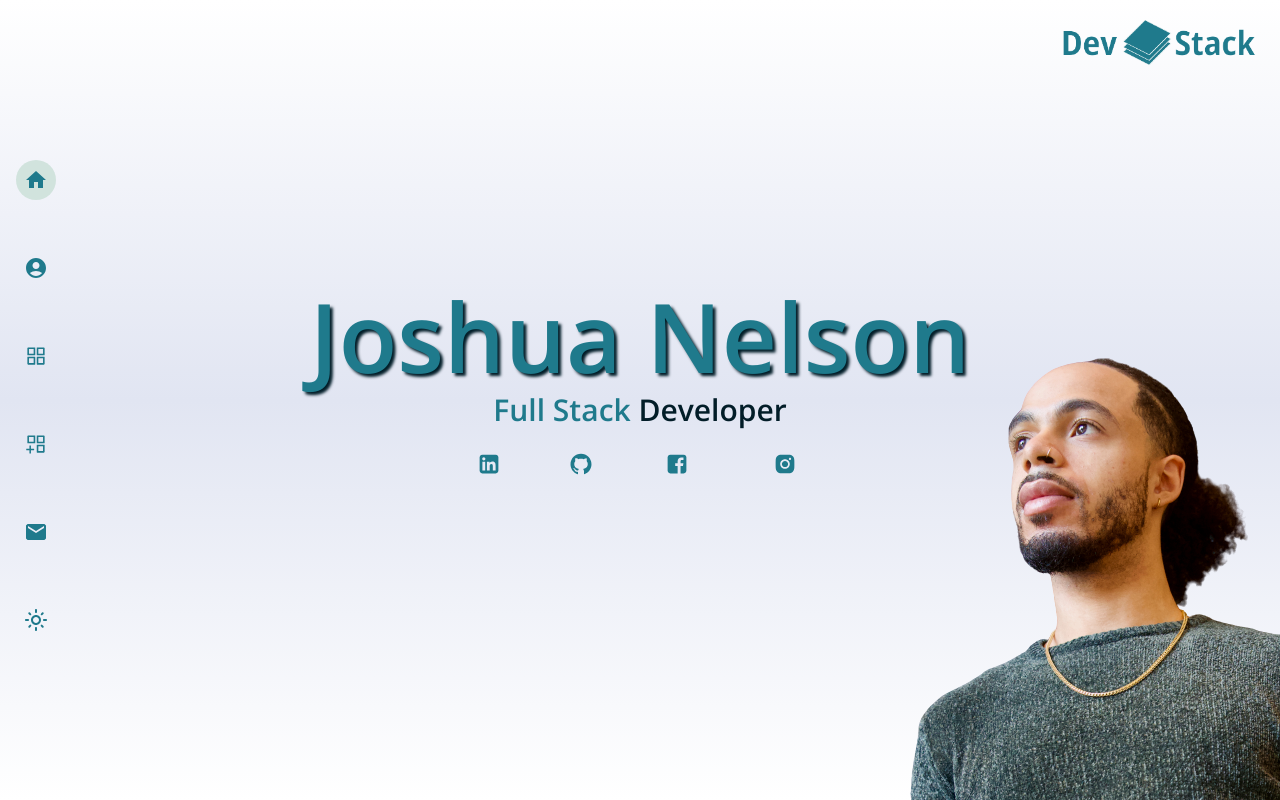
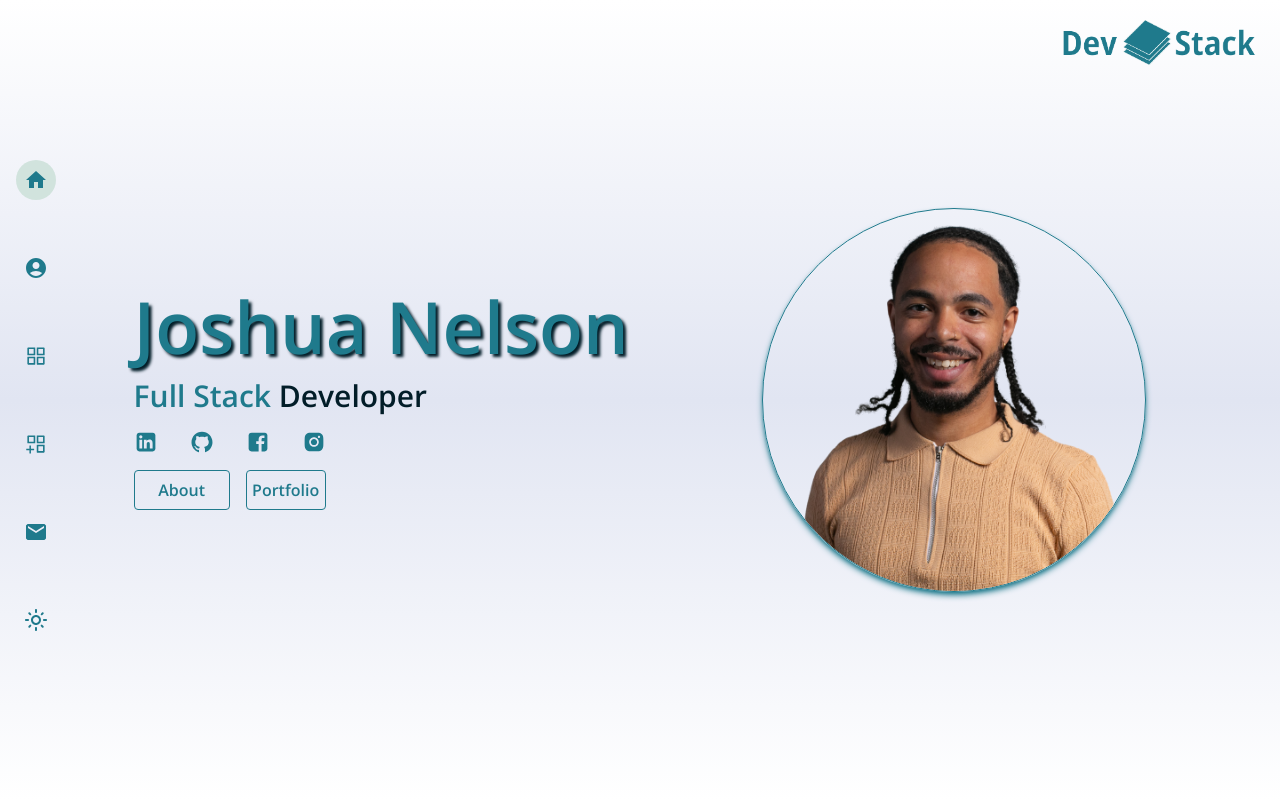
Before and after one commit to joshuanelsondev/devstack-project, a React (Create React App) app: page / in a window 1280 px wide. Built offline with nearby package versions, Linux system fonts and the light colour scheme; what tailwindcss-dark-mode would draw is missing.

Commit message:
Edit Home Page

```diff
--- a/src/App.js
+++ b/src/App.js
@@ -38,7 +38,7 @@ function App() {
 
 
   return (
-    <div className="w-full min-h-screen bg-fixed text-dark bg-gradient-to-t from-white via-gray to-white dark:bg-gradient-to-b dark:from-dark dark:via-primary dark:to-dark font-open-sans">
+    <div className="w-full min-h-screen bg-fixed text-dark bg-gradient-to-t from-white via-gray to-white dark:bg-gradient-to-b dark:from-dark dark:via-primary dark:to-dark font-open">
       <Router>
         {!errorPage && <Nav toggleMode={toggleMode} />}
         <Routes>
--- a/src/Components/NewProject.js
+++ b/src/Components/NewProject.js
@@ -180,7 +180,7 @@ export default function NewProject() {
           <div className="flex w-full justify-end">
             <button
               onClick={handleSubmit}
-              className="text-primary font-semibold bg-secondary cursor-pointer p-2 rounded-xl w-20 z-30 h-auto hover:bg-primary hover:text-secondary"
+              className="text-primary font-semibold bg-secondary border border-primary cursor-pointer p-2 rounded-xl w-20 z-30 h-auto hover:bg-primary hover:text-secondary"
             >
               Save
             </button>
--- a/src/Pages/Home.js
+++ b/src/Pages/Home.js
@@ -1,6 +1,6 @@
 import { useEffect } from "react";
-
-
+import { Link } from "react-router-dom";
+import imageHome from "../assets/pursuit_headshot.png";
 import {
   AiFillLinkedin,
   AiOutlineGithub,
@@ -14,19 +14,17 @@ export default function Home({ setErrorPage }) {
   }, [setErrorPage]);
 
   return (
-    <div className="h-screen w-full flex flex-col bg-imageHome bg-no-repeat bg-right-bottom">
-      <div className="flex justify-center mt-52 gap-20 relative">
-        <div className="w-96 xl:w-9/12 h-auto mt-20 text-center z-20">
-          <h1
-            className="text-6xl xl:text-8xl text-primary dark:text-blue font-semibold text-shadow"
-          >
+    <div className="h-screen w-full flex flex-col">
+      <div className="h-full w-full flex justify-evenly items-center relative">
+        <div className="w-fit h-auto text-left z-20">
+          <h1 className="text-6xl xl:text-7xl text-primary dark:text-blue font-semibold text-shadow mb-4">
             Joshua Nelson
           </h1>
           <h2 className="text-3xl mt-2 font-semibold text-dark dark:text-dark">
-            <span className="text-primary dark:text-blue">Full Stack</span> Developer
+            <span className="text-primary dark:text-blue">Full Stack</span>{" "}
+            Developer
           </h2>
-          <div className="flex mt-4 gap-8 justify-center">
-            <div className="flex flex-col items-center gap-2">
+          <div className="flex mt-4 gap-8 justify-start">
             <a
               className="peer"
               href="https://www.linkedin.com/in/joshuanelsondev"
@@ -34,16 +32,10 @@ export default function Home({ setErrorPage }) {
               rel="noreferrer"
             >
               <AiFillLinkedin
-                  className="p-2 text-primary dark:text-blue cursor-pointer hover:bg-secondary hover:dark:bg-dark  rounded-full"
-                  size={40}
+                className=" text-primary dark:text-blue cursor-pointer  rounded-full"
+                size={24}
               />
             </a>
-              <p className="text-primary dark:text-blue font-semibold invisible peer-hover:visible">
-                LinkedIn
-              </p>
-            </div>
-
-            <div className="flex flex-col items-center gap-2">
             <a
               className="peer"
               href="https://github.com/joshuanelsondev"
@@ -51,16 +43,10 @@ export default function Home({ setErrorPage }) {
               rel="noreferrer"
             >
               <AiOutlineGithub
-                  className="p-2 text-primary hover:bg-secondary hover:dark:bg-dark dark:text-blue cursor-pointer  rounded-full"
-                  size={40}
+                className=" text-primary dark:text-blue cursor-pointer  rounded-full"
+                size={24}
               />
             </a>
-              <p className="text-primary dark:text-blue font-semibold invisible peer-hover:visible">
-                GitHub
-              </p>
-            </div>
-
-            <div className="flex flex-col items-center gap-2">
             <a
               className="peer"
               href="https://www.facebook.com/JoshuaNelsonSax"
@@ -68,16 +54,10 @@ export default function Home({ setErrorPage }) {
               rel="noreferrer"
             >
               <AiFillFacebook
-                  className="p-2 text-primary dark:text-blue cursor-pointer hover:bg-secondary hover:dark:bg-dark  rounded-full"
-                  size={40}
+                className=" text-primary dark:text-blue cursor-pointer  rounded-full"
+                size={24}
               />
             </a>
-              <p className="text-primary dark:text-blue font-semibold invisible peer-hover:visible">
-                Facebook
-              </p>
-            </div>
-
-            <div className="flex flex-col items-center gap-2">
             <a
               className="peer"
               href="https://www.instagram.com/joshuanelsonmusic/"
@@ -85,16 +65,31 @@ export default function Home({ setErrorPage }) {
               rel="noreferrer"
             >
               <AiFillInstagram
-                  className="p-2 text-primary dark:text-blue cursor-pointer hover:bg-secondary hover:dark:bg-dark  rounded-full"
-                  size={40}
+                className=" text-primary dark:text-blue cursor-pointer  rounded-full"
+                size={24}
               />
             </a>
-              <p className="text-primary dark:text-blue font-semibold invisible peer-hover:visible">
-                Instagram
-              </p>
+          </div>
+          <div className="flex gap-4 mt-4">
+            <Link
+              to={"/about"}
+              className="h-10 w-24  flex items-center justify-center rounded border text-primary dark:text-blue dark:hover:bg-blue dark:hover:text-primary font-semibold px-2 hover:bg-primary hover:text-secondary"
+            >
+              About
+            </Link>
+            <Link
+              to={"/projects"}
+              className="h-10 w-20  flex items-center justify-center rounded border text-primary dark:text-blue dark:hover:bg-blue dark:hover:text-primary font-semibold px-2 hover:bg-primary hover:text-secondary"
+            >
+              Portfolio
+            </Link>
           </div>
         </div>
-        </div>
+        <img
+          className="rounded-full h-96 w-96 object-contain pt-4 shadow-md shadow-primary border border-primary dark:border-blue"
+          src={imageHome}
+          alt="Headshot"
+        />
       </div>
     </div>
   );
--- a/tailwind.config.js
+++ b/tailwind.config.js
@@ -22,7 +22,7 @@ module.exports = {
     },
     fontFamily: {
       'roboto': ['Roboto Condensed', 'sans-serif'],
-      'open-sans': ['Open Sans', 'sans-serif']
+      'open': ['Open Sans', 'sans-serif']
     },
   },
   plugins: [
```
Lines whose indentation alone changed are shown as unchanged.
